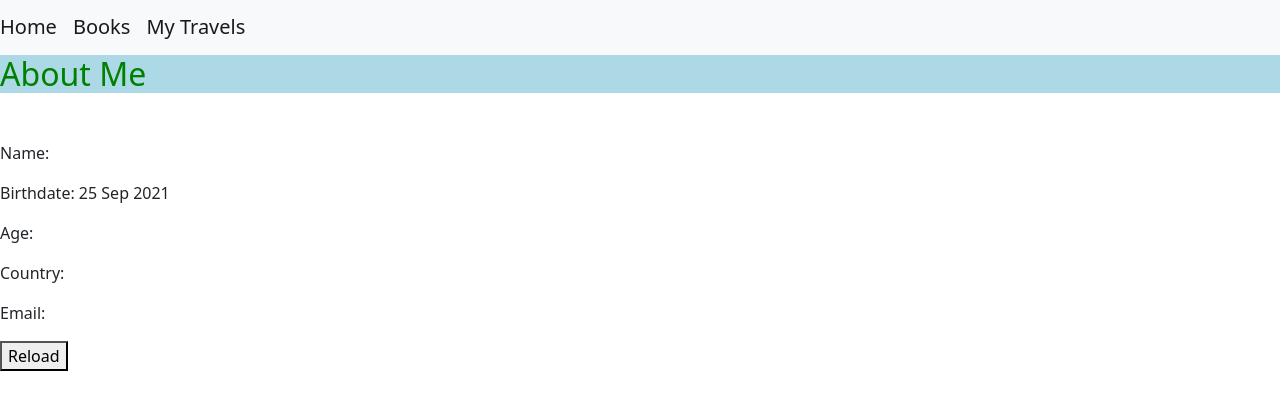
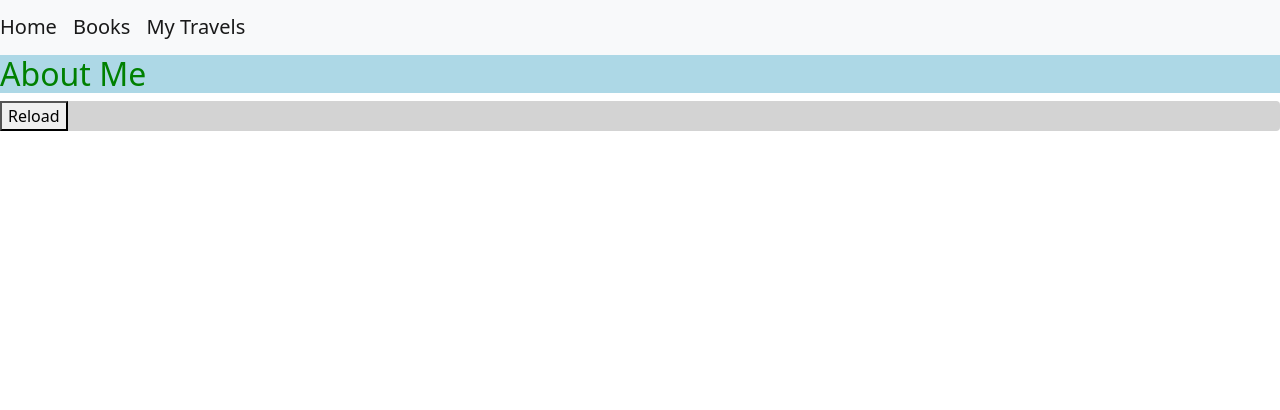
Before and after one commit to iu-msis/1-html-review-klgogel, a PHP site: page / in a window 1280 px wide. Shown: the part 57-467 px from the top of the page. Run offline with PHP 8.4, Linux system fonts and the light colour scheme; some libraries are stand-ins or nearby versions.

Commit message:
changes to code

```diff
--- a/app/public/css/style.css
+++ b/app/public/css/style.css
@@ -26,3 +26,18 @@ form{
   input,textarea,select {
     margin: 10px;
   }
+
+  #PersonApp{
+      color: lightblue;
+      font-family: 'Lucida Sans', 'Lucida Sans Regular', 'Lucida Grande', 'Lucida Sans Unicode', Geneva, Verdana, sans-serif;
+  }
+
+  form{
+    background-color: lightgrey;
+    border-radius: 4px;
+    border-color: darkgrey;
+  }
+
+  input,textarea,select {
+    margin: 10px;
+  }
--- a/app/public/index.html
+++ b/app/public/index.html
@@ -38,7 +38,7 @@
 
     </body>
 
-    <!----Sources-->
+
     <script src="https://cdn.jsdelivr.net/npm/bootstrap@5.1.0/dist/js/bootstrap.bundle.min.js" integrity="sha384-U1DAWAznBHeqEIlVSCgzq+c9gqGAJn5c/t99JyeKa9xxaYpSvHU5awsuZVVFIhvj" crossorigin="anonymous"></script>
     <script src="https://unpkg.com/dayjs@1.8.21/dayjs.min.js"></script>
 
--- a/app/public/js/Person.js
+++ b/app/public/js/Person.js
@@ -2,10 +2,6 @@ const Person = {
     data() {
       return {
         "person": {
-            name:{},
-            picture:{},
-            dob:{},
-            location:{},
         },
              }
     },
@@ -18,7 +14,6 @@ created() {
             console.log(parsedJson);
             this.person = parsedJson.results[0]
             this.picture = this.person.picture.large
-            this.address = this.person.location.street.number + this.person.location.street.name
         })
         .catch( err => {
             console.error(err)
```
